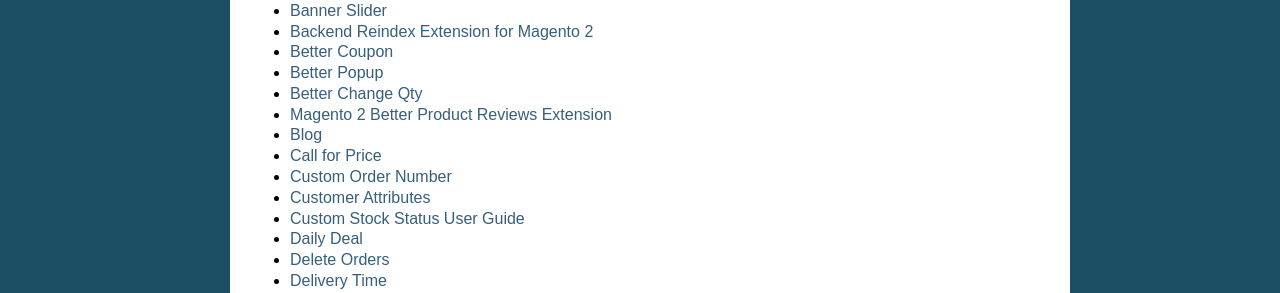
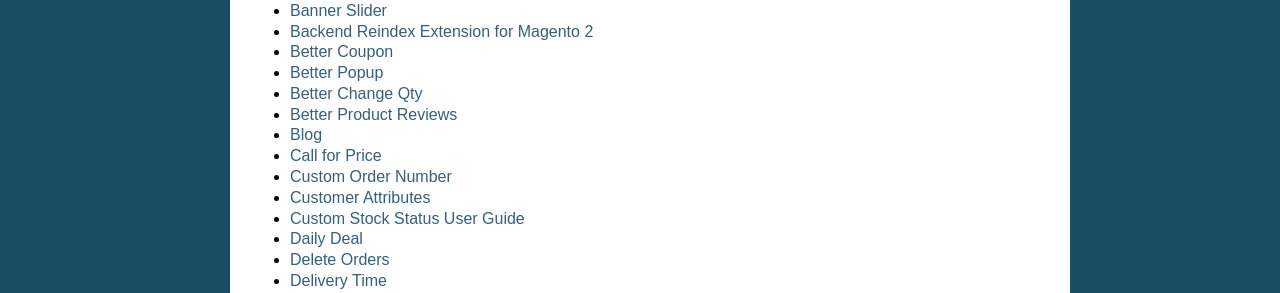
Before and after one commit to magepages/mpdocs, a Sphinx documentation site: the page built from docs/index.rst, in a window 1280 px wide. Shown: the part 784-1077 px from the top of the page. Built offline with Sphinx 7.4.7, drawn with Linux system fonts in a browser that asks for light colours; pages that are not in the unit, such as notebooks, are missing from menus.

Commit message:
Update index.md

```diff
--- a/docs/better-product-reviews/index.md
+++ b/docs/better-product-reviews/index.md
@@ -1,4 +1,4 @@
-# Magento 2 Better Product Reviews Extension
+# Better Product Reviews
 
 ## Overview
 
```
